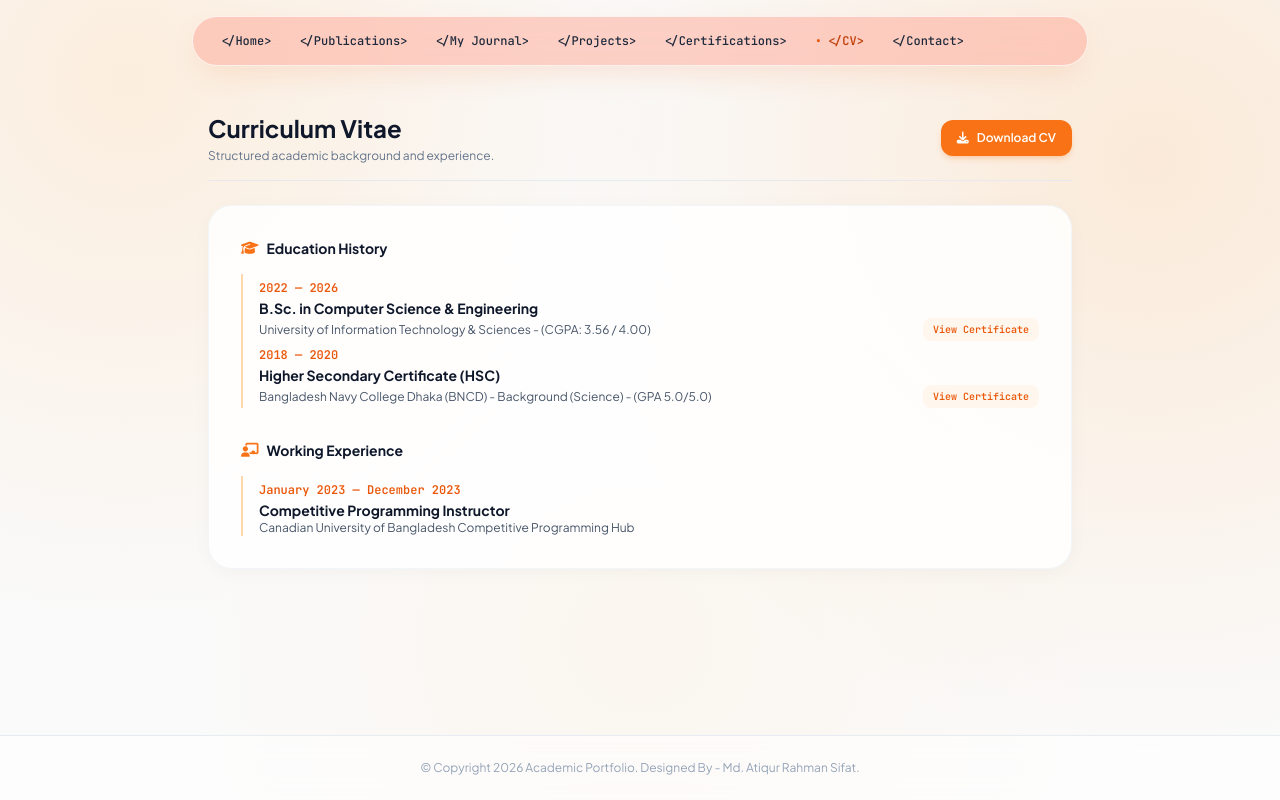
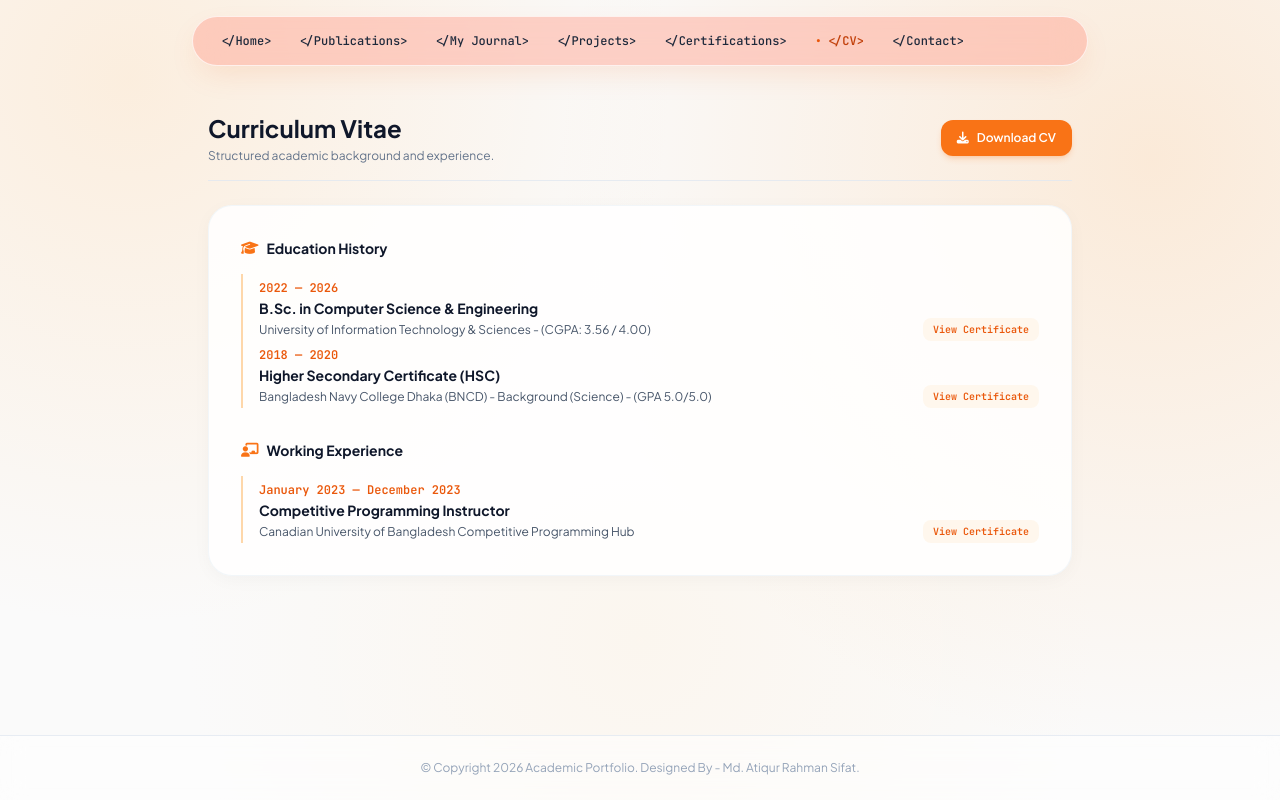
Before and after one commit to AtiqurRahman25/AtiqurRahman25.github.io, a plain HTML site: page index.html in a window 1280 px wide. Both pictures are taken after a click on the link "Academic CV". Drawn offline with nearby package versions, Linux system fonts and the light colour scheme; no server answers.

Commit message:
Add certification section to CV Tab.

```diff
--- a/index.html
+++ b/index.html
@@ -661,7 +661,12 @@
                                 <div>
                                     <span class="text-xs font-mono text-brand-600 font-bold">January 2023 — December 2023</span>
                                     <h3 class="text-sm font-bold text-slate-900">Competitive Programming Instructor</h3>
-                                    <p class="text-xs text-slate-600">Canadian University of Bangladesh Competitive Programming Hub</p>
+                                    <div class="flex justify-between items-center gap-3 flex-wrap">
+                                        <p class="text-xs text-slate-600">Canadian University of Bangladesh Competitive Programming Hub</p>
+                                        <a href="https://drive.google.com/file/d/1r47HWKXNMQ6m4DZAJk8oXqMYvnMh_6dJ/view?usp=drive_link" target="_blank"
+                                            class="shrink-0 px-2.5 py-1 rounded-lg bg-orange-50 hover:bg-orange-100 transition-colors text-orange-600 font-mono text-[10px] font-bold inline-flex items-center gap-1">
+                                            View Certificate</a>
+                                    </div>
                                 </div>
                             </div>
                         </div>
```
